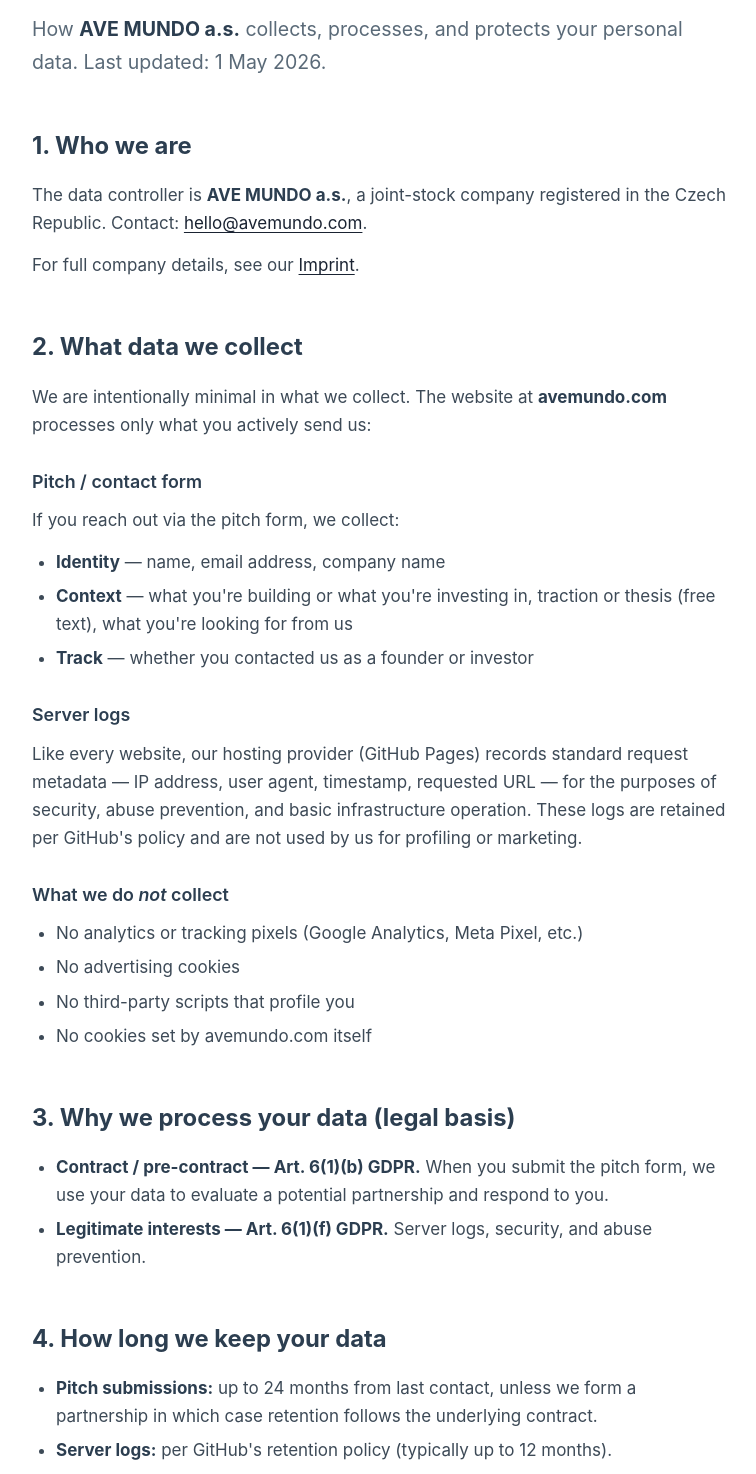
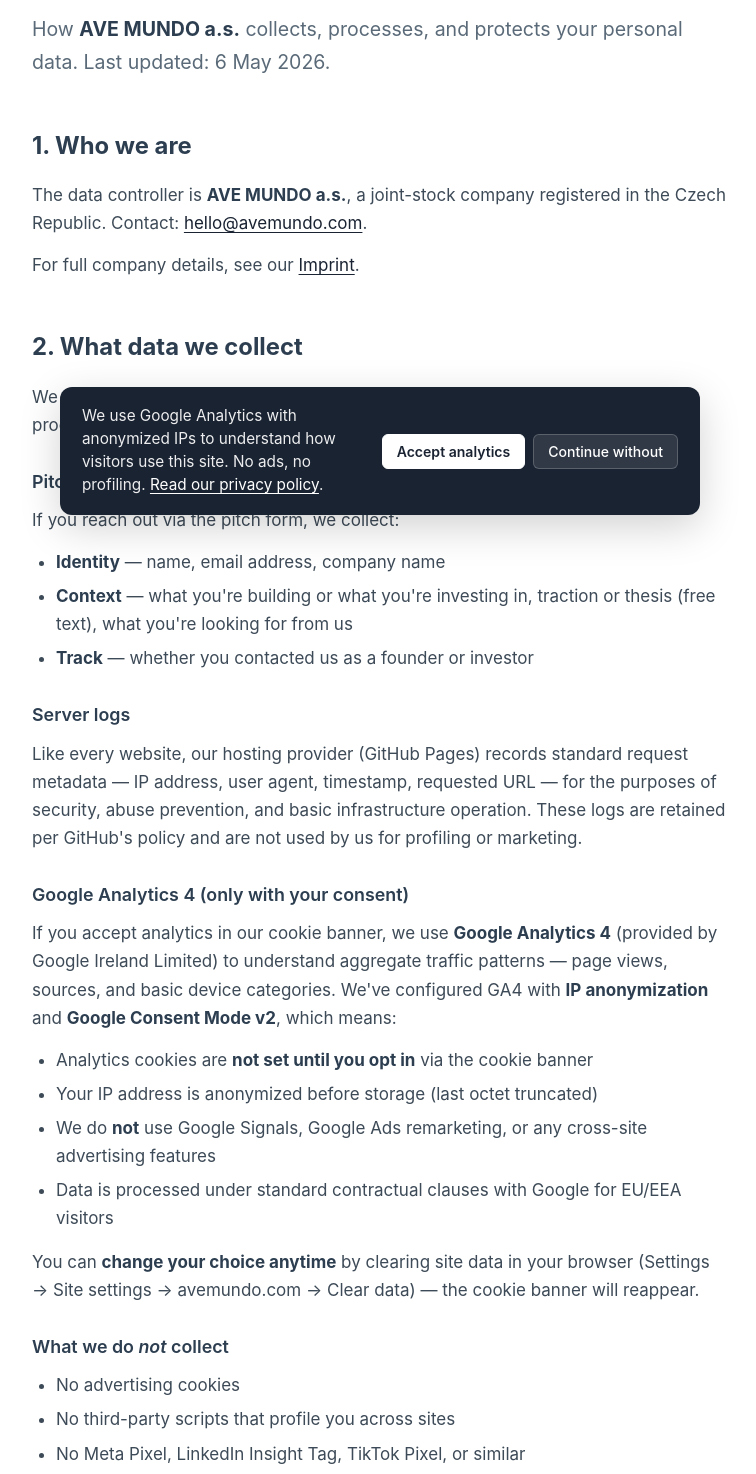
Before and after one commit to adamku8/ave-mundo, a plain HTML site: page privacy.html in a window 1280 px wide. Shown: the part 261-1735 px from the top of the page, without its empty margins (260-1016 px from the left). Drawn offline with Linux system fonts and the light colour scheme.

Commit message:
Privacy: GA4 disclosure + Consent Mode v2 snippet + cookie banner (EN)

```diff
--- a/privacy.html
+++ b/privacy.html
@@ -17,6 +17,17 @@
 <link rel="icon" type="image/png" sizes="32x32" href="/brand-assets/favicon-32.png">
 <link rel="apple-touch-icon" sizes="180x180" href="/brand-assets/apple-touch-icon.png">
 <link rel="manifest" href="/site.webmanifest">
+
+<!-- Google Analytics 4 with Consent Mode v2 (default DENY) -->
+<script>
+window.dataLayer = window.dataLayer || [];
+function gtag(){dataLayer.push(arguments);}
+gtag('consent','default',{'ad_storage':'denied','ad_user_data':'denied','ad_personalization':'denied','analytics_storage':'denied','functionality_storage':'granted','security_storage':'granted','wait_for_update':500});
+try { if (localStorage.getItem('avemundo_consent') === 'granted') gtag('consent','update',{'analytics_storage':'granted'}); } catch(e){}
+gtag('js', new Date());
+gtag('config','G-WPZW13B255',{'anonymize_ip':true});
+</script>
+<script async src="https://www.googletagmanager.com/gtag/js?id=G-WPZW13B255"></script>
 
 <style>
 :root {
@@ -69,6 +80,19 @@
     .topbar nav a:not(.lang-switch a) { display: none; }
     main { padding: 48px 22px 80px; }
 }
+
+/* Cookie banner */
+.cookie-banner { position: fixed; bottom: 24px; left: 50%; transform: translateX(-50%); max-width: 640px; width: calc(100% - 48px); background: #1a2332; color: rgba(255,255,255,0.92); border-radius: 12px; box-shadow: 0 12px 40px rgba(0,0,0,0.18); padding: 18px 22px; z-index: 9999; font-size: 0.9em; line-height: 1.5; animation: cb-slide 0.3s ease-out; }
+@keyframes cb-slide { from { transform: translate(-50%, 20px); opacity: 0; } to { transform: translate(-50%, 0); opacity: 1; } }
+.cookie-banner__inner { display: flex; align-items: center; gap: 18px; flex-wrap: wrap; }
+.cookie-banner__text { margin: 0; flex: 1 1 280px; color: rgba(255,255,255,0.92); }
+.cookie-banner__text a { color: #fff; text-decoration: underline; }
+.cookie-banner__actions { display: flex; gap: 8px; flex-wrap: wrap; }
+.cookie-banner__btn { background: rgba(255,255,255,0.1); color: #fff; border: 1px solid rgba(255,255,255,0.2); padding: 8px 14px; border-radius: 6px; font-family: inherit; font-size: 0.92em; font-weight: 500; cursor: pointer; transition: all 0.15s ease; }
+.cookie-banner__btn:hover { background: rgba(255,255,255,0.16); }
+.cookie-banner__btn--primary { background: #fff; color: #1a2332; border-color: #fff; font-weight: 600; }
+.cookie-banner__btn--primary:hover { background: rgba(255,255,255,0.92); }
+@media (max-width: 600px) { .cookie-banner { width: calc(100% - 24px); bottom: 12px; padding: 16px; } .cookie-banner__actions { width: 100%; } .cookie-banner__btn { flex: 1; } }
 </style>
 </head>
 <body>
@@ -91,7 +115,7 @@
 <main>
     <div class="eyebrow">Legal</div>
     <h1>Privacy Policy</h1>
-    <p class="lede">How <strong>AVE MUNDO a.s.</strong> collects, processes, and protects your personal data. Last updated: 1 May 2026.</p>
+    <p class="lede">How <strong>AVE MUNDO a.s.</strong> collects, processes, and protects your personal data. Last updated: 6 May 2026.</p>
 
     <h2>1. Who we are</h2>
     <p>The data controller is <strong>AVE MUNDO a.s.</strong>, a joint-stock company registered in the Czech Republic. Contact: <a href="mailto:hello@avemundo.com">hello@avemundo.com</a>.</p>
@@ -111,17 +135,29 @@
     <h3>Server logs</h3>
     <p>Like every website, our hosting provider (GitHub Pages) records standard request metadata — IP address, user agent, timestamp, requested URL — for the purposes of security, abuse prevention, and basic infrastructure operation. These logs are retained per GitHub's policy and are not used by us for profiling or marketing.</p>
 
+    <h3>Google Analytics 4 (only with your consent)</h3>
+    <p>If you accept analytics in our cookie banner, we use <strong>Google Analytics 4</strong> (provided by Google Ireland Limited) to understand aggregate traffic patterns — page views, sources, and basic device categories. We've configured GA4 with <strong>IP anonymization</strong> and <strong>Google Consent Mode v2</strong>, which means:</p>
+    <ul>
+        <li>Analytics cookies are <strong>not set until you opt in</strong> via the cookie banner</li>
+        <li>Your IP address is anonymized before storage (last octet truncated)</li>
+        <li>We do <strong>not</strong> use Google Signals, Google Ads remarketing, or any cross-site advertising features</li>
+        <li>Data is processed under standard contractual clauses with Google for EU/EEA visitors</li>
+    </ul>
+    <p>You can <strong>change your choice anytime</strong> by clearing site data in your browser (Settings → Site settings → avemundo.com → Clear data) — the cookie banner will reappear.</p>
+
     <h3>What we do <em>not</em> collect</h3>
     <ul>
-        <li>No analytics or tracking pixels (Google Analytics, Meta Pixel, etc.)</li>
         <li>No advertising cookies</li>
-        <li>No third-party scripts that profile you</li>
+        <li>No third-party scripts that profile you across sites</li>
+        <li>No Meta Pixel, LinkedIn Insight Tag, TikTok Pixel, or similar</li>
+        <li>No remarketing or audience-building based on your behaviour here</li>
         <li>No cookies set by avemundo.com itself</li>
     </ul>
 
     <h2>3. Why we process your data (legal basis)</h2>
     <ul>
         <li><strong>Contract / pre-contract — Art. 6(1)(b) GDPR.</strong> When you submit the pitch form, we use your data to evaluate a potential partnership and respond to you.</li>
+        <li><strong>Consent — Art. 6(1)(a) GDPR.</strong> Google Analytics is loaded only after explicit consent via the cookie banner.</li>
         <li><strong>Legitimate interests — Art. 6(1)(f) GDPR.</strong> Server logs, security, and abuse prevention.</li>
     </ul>
 
@@ -129,6 +165,7 @@
     <ul>
         <li><strong>Pitch submissions:</strong> up to 24 months from last contact, unless we form a partnership in which case retention follows the underlying contract.</li>
         <li><strong>Server logs:</strong> per GitHub's retention policy (typically up to 12 months).</li>
+        <li><strong>Google Analytics data:</strong> 14 months (default GA4 retention with auto-deletion).</li>
         <li><strong>Email correspondence:</strong> retained for the duration of any active engagement plus statutory retention periods under Czech law.</li>
     </ul>
 
@@ -136,6 +173,7 @@
     <p>We share data only with the minimum necessary infrastructure providers:</p>
     <ul>
         <li><strong>GitHub, Inc.</strong> (USA) — website hosting via GitHub Pages. Operates under EU-U.S. Data Privacy Framework.</li>
+        <li><strong>Google Ireland Limited</strong> (Ireland) — Google Analytics 4 (only if you opt in via the cookie banner). IP anonymization enabled. Operates under EU-U.S. Data Privacy Framework for any onward transfer to Google LLC (USA).</li>
         <li><strong>Our email provider</strong> for receiving and storing pitch submissions and correspondence.</li>
         <li>Portfolio companies or co-investors only with your explicit prior consent.</li>
     </ul>
@@ -166,7 +204,7 @@
     <h2>10. Contact</h2>
     <p>Questions about this policy or your data: <a href="mailto:hello@avemundo.com">hello@avemundo.com</a>.</p>
 
-    <p class="meta">© 2026 AVE MUNDO a.s. — Last updated 1 May 2026.</p>
+    <p class="meta">© 2026 AVE MUNDO a.s. — Last updated 6 May 2026.</p>
 </main>
 
 <footer>
@@ -183,5 +221,32 @@
     <div>© 2026 <strong style="color:rgba(255,255,255,0.85)">AVE MUNDO a.s.</strong> · Europe / Global</div>
 </footer>
 
+<!-- Cookie consent banner — only shown if no choice made yet -->
+<div id="cookie-banner" class="cookie-banner" hidden>
+    <div class="cookie-banner__inner">
+        <p class="cookie-banner__text">We use Google Analytics with anonymized IPs to understand how visitors use this site. No ads, no profiling. <a href="/privacy.html">Read our privacy policy</a>.</p>
+        <div class="cookie-banner__actions">
+            <button onclick="cookieAccept()" class="cookie-banner__btn cookie-banner__btn--primary">Accept analytics</button>
+            <button onclick="cookieDecline()" class="cookie-banner__btn">Continue without</button>
+        </div>
+    </div>
+</div>
+<script>
+(function(){
+    var stored = null;
+    try { stored = localStorage.getItem('avemundo_consent'); } catch(e){}
+    if (!stored) document.getElementById('cookie-banner').hidden = false;
+    window.cookieAccept = function() {
+        try { localStorage.setItem('avemundo_consent','granted'); } catch(e){}
+        if (typeof gtag === 'function') gtag('consent','update',{'analytics_storage':'granted'});
+        document.getElementById('cookie-banner').hidden = true;
+    };
+    window.cookieDecline = function() {
+        try { localStorage.setItem('avemundo_consent','denied'); } catch(e){}
+        document.getElementById('cookie-banner').hidden = true;
+    };
+})();
+</script>
+
 </body>
 </html>
```
